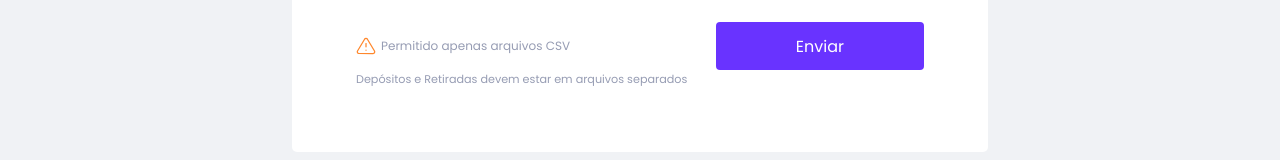
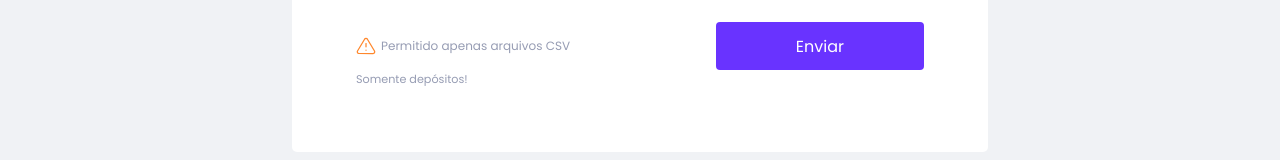
Before and after one commit to felipesanderp/dtmoney, a React (Create React App) app: page /import in a window 1280 px wide. Shown: the part 414-574 px from the top of the page. Built offline with nearby package versions, Linux system fonts and the light colour scheme; no server answers; sample sign-in values are in the browser's storage.

Commit message:
change import message

```diff
--- a/src/pages/Import/index.tsx
+++ b/src/pages/Import/index.tsx
@@ -72,7 +72,7 @@ export function Import() {
             </button>
           </Footer>
           <p>
-            Depósitos e Retiradas devem estar em arquivos separados
+            Somente depósitos!
           </p>
         </ImportFileContainer>
       </Container>
```
